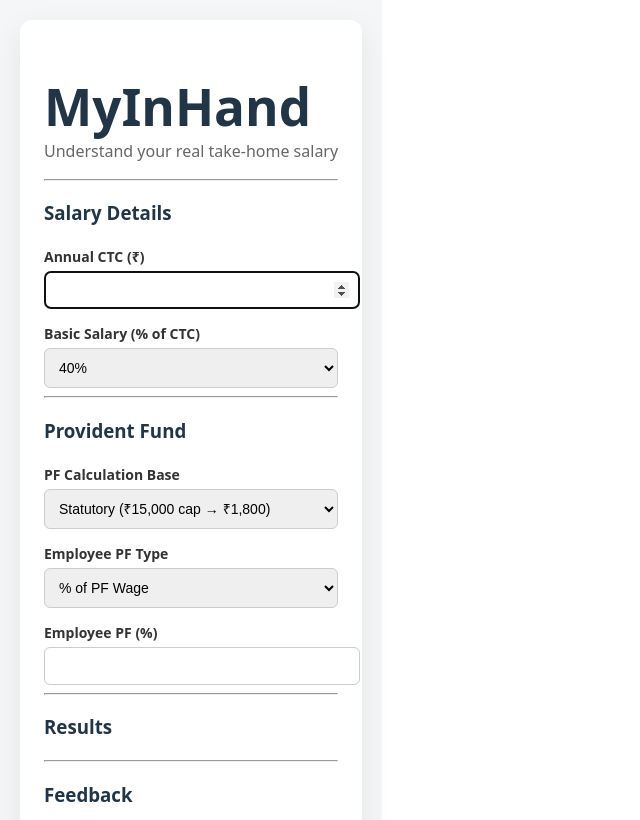
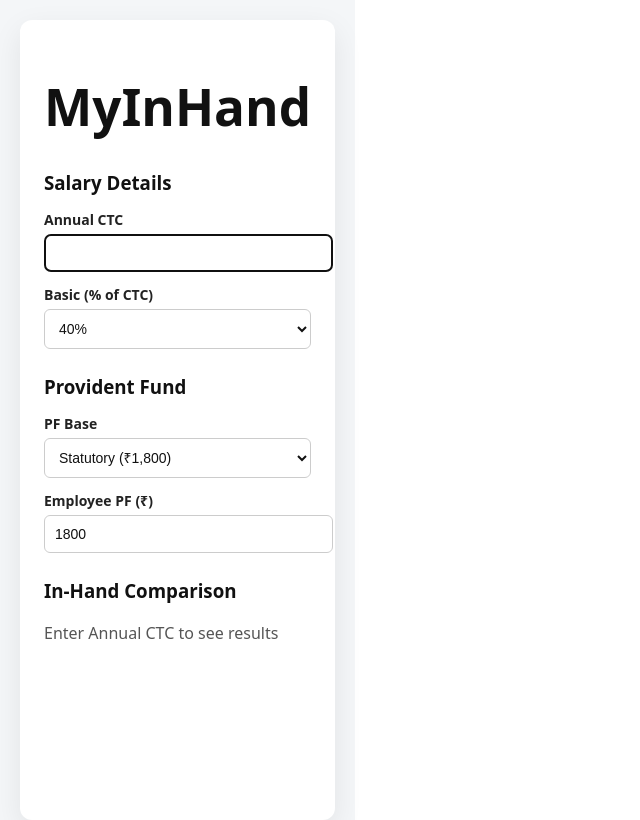
Before and after one commit to nishant-6585/myinhand-web, a React (Vite) app: page / in a window 1280 px wide. Shown: the top 820 px of the page, without its empty margins (0-640 px from the left). Built offline with nearby package versions, Linux system fonts and the light colour scheme.

Commit message:
Refactor salary calculation logic to include tax regime and improve PF handling

```diff
--- a/src/App.tsx
+++ b/src/App.tsx
@@ -2,265 +2,223 @@
 import { calculateSalary } from "./salaryCalculator";
 import type { PfBase, PfType } from "./salaryCalculator";
 
-function App() {
+export default function App() {
   const [ctc, setCtc] = useState("");
   const [basicPercent, setBasicPercent] = useState("40");
+  const [pfBase, setPfBase] = useState<PfBase>("STATUTORY");
+  const [pfType, setPfType] = useState<PfType>("FIXED");
+  const [pfValue, setPfValue] = useState("1800");
 
-  const [pfBase, setPfBase] = useState<PfBase>("STATUTORY");
-  const [pfType, setPfType] = useState<PfType>("PERCENTAGE");
-  const [pfValue, setPfValue] = useState("");
+  const ctcRef = useRef<HTMLInputElement>(null);
 
-  const [comment, setComment] = useState("");
-  const [submitted, setSubmitted] = useState(false);
-
-  // Refs
-  const ctcRef = useRef<HTMLInputElement>(null);
-  const basicRef = useRef<HTMLSelectElement>(null);
-  const pfBaseRef = useRef<HTMLSelectElement>(null);
-  const pfTypeRef = useRef<HTMLSelectElement>(null);
-  const pfValueRef = useRef<HTMLInputElement>(null);
-  const feedbackRef = useRef<HTMLTextAreaElement>(null);
-
-  // Auto-focus Annual CTC
   useEffect(() => {
     ctcRef.current?.focus();
     ctcRef.current?.select();
   }, []);
 
-  const result = calculateSalary({
+  useEffect(() => {
+    if (pfBase === "STATUTORY") {
+      setPfType("FIXED");
+      setPfValue("1800");
+    } else {
+      setPfType("PERCENTAGE");
+      setPfValue("12");
+    }
+  }, [pfBase]);
+
+  const hasCtc = Number(ctc) > 0;
+
+  const commonInput = {
     annualCtc: Number(ctc),
     basicPercent: Number(basicPercent),
     pfBase,
     pfType,
     pfValue: Number(pfValue),
-  });
-
-  const handleSubmitFeedback = () => {
-    if (!comment.trim()) return;
-    setSubmitted(true);
-    setComment("");
   };
 
+  const oldResult = hasCtc
+    ? calculateSalary({ ...commonInput, taxRegime: "OLD" })
+    : null;
+
+  const newResult = hasCtc
+    ? calculateSalary({ ...commonInput, taxRegime: "NEW" })
+    : null;
+
+  const better =
+    oldResult && newResult
+      ? oldResult.monthlyInHand > newResult.monthlyInHand
+        ? "OLD"
+        : "NEW"
+      : null;
+
   return (
-    <div style={pageStyle}>
-      <div style={cardStyle}>
-        <h1 style={{ marginBottom: 4 }}>MyInHand</h1>
-        <p style={{ color: "#666", marginTop: 0 }}>
-          Understand your real take-home salary
-        </p>
+    <div style={page}>
+      <div style={card}>
+        <h1 style={title}>MyInHand</h1>
 
-        <hr />
+        {/* Salary */}
+        <section>
+          <h3 style={sectionTitle}>Salary Details</h3>
 
-        <h3>Salary Details</h3>
-
-        <div style={fieldStyle}>
-          <div style={labelStyle}>Annual CTC (₹)</div>
+          <div style={label}>Annual CTC</div>
           <input
             ref={ctcRef}
-            type="number"
             value={ctc}
             onChange={(e) => setCtc(e.target.value)}
-            onKeyDown={(e) => {
-              if (e.key === "Enter") basicRef.current?.focus();
-            }}
-            style={inputStyle}
+            style={input}
           />
-        </div>
 
-        <div style={fieldStyle}>
-          <div style={labelStyle}>Basic Salary (% of CTC)</div>
+          <div style={label}>Basic (% of CTC)</div>
           <select
-            ref={basicRef}
             value={basicPercent}
             onChange={(e) => setBasicPercent(e.target.value)}
-            onKeyDown={(e) => {
-              if (e.key === "Enter") pfBaseRef.current?.focus();
-            }}
-            style={selectStyle}
+            style={input}
           >
             {Array.from({ length: 21 }, (_, i) => {
-              const value = 30 + i;
+              const v = 30 + i;
               return (
-                <option key={value} value={value}>
-                  {value}%
+                <option key={v} value={v}>
+                  {v}%
                 </option>
               );
             })}
           </select>
-        </div>
+        </section>
 
-        <hr />
+        {/* PF */}
+        <section>
+          <h3 style={sectionTitle}>Provident Fund</h3>
 
-        <h3>Provident Fund</h3>
-
-        <div style={fieldStyle}>
-          <div style={labelStyle}>PF Calculation Base</div>
+          <div style={label}>PF Base</div>
           <select
-            ref={pfBaseRef}
             value={pfBase}
             onChange={(e) => setPfBase(e.target.value as PfBase)}
-            onKeyDown={(e) => {
-              if (e.key === "Enter") pfTypeRef.current?.focus();
-            }}
-            style={selectStyle}
+            style={input}
           >
-            <option value="STATUTORY">Statutory (₹15,000 cap → ₹1,800)</option>
-            <option value="FULL_BASIC">Full Basic (12% of actual Basic)</option>
+            <option value="STATUTORY">Statutory (₹1,800)</option>
+            <option value="FULL_BASIC">Full Basic (12%)</option>
           </select>
-        </div>
 
-        <div style={fieldStyle}>
-          <div style={labelStyle}>Employee PF Type</div>
-          <select
-            ref={pfTypeRef}
-            value={pfType}
-            onChange={(e) => setPfType(e.target.value as PfType)}
-            onKeyDown={(e) => {
-              if (e.key === "Enter") pfValueRef.current?.focus();
-            }}
-            style={selectStyle}
-          >
-            <option value="PERCENTAGE">% of PF Wage</option>
-            <option value="FIXED">Fixed Monthly Amount</option>
-          </select>
-        </div>
-
-        <div style={fieldStyle}>
-          <div style={labelStyle}>
-            {pfType === "PERCENTAGE"
-              ? "Employee PF (%)"
-              : "Employee PF Amount (₹ / month)"}
+          <div style={label}>
+            {pfType === "FIXED" ? "Employee PF (₹)" : "Employee PF (%)"}
           </div>
           <input
-            ref={pfValueRef}
-            type="number"
             value={pfValue}
             onChange={(e) => setPfValue(e.target.value)}
-            onKeyDown={(e) => {
-              if (e.key === "Enter") feedbackRef.current?.focus();
-            }}
-            style={inputStyle}
+            style={input}
           />
-        </div>
+        </section>
 
-        <hr />
+        {/* Results */}
+        <section>
+          <h3 style={sectionTitle}>In-Hand Comparison</h3>
 
-        <h3>Results</h3>
+          {!hasCtc && <p style={mutedText}>Enter Annual CTC to see results</p>}
 
-        {result.monthlyCtc !== null && (
-          <p>
-            Monthly CTC: <strong>₹ {result.monthlyCtc.toFixed(2)}</strong>
-          </p>
-        )}
+          {hasCtc && oldResult && newResult && (
+            <div style={grid}>
+              <div
+                style={{
+                  ...box,
+                  borderColor: better === "OLD" ? "#2e7d32" : "#ccc",
+                }}
+              >
+                <h4 style={boxTitle}>Old Regime</h4>
+                <p style={text}>
+                  In-Hand: ₹{oldResult.monthlyInHand.toFixed(0)}
+                </p>
+                <p style={text}>Tax: ₹{oldResult.monthlyTax.toFixed(0)}</p>
+              </div>
 
-        {result.monthlyBasic !== null && (
-          <p>
-            Monthly Basic Salary:{" "}
-            <strong>₹ {result.monthlyBasic.toFixed(2)}</strong>
-          </p>
-        )}
-
-        {result.employeePf !== null && (
-          <p>
-            Employee PF: <strong>₹ {result.employeePf.toFixed(2)}</strong>
-          </p>
-        )}
-
-        {result.employerPf !== null && (
-          <p style={{ color: "#777" }}>
-            Employer PF (not part of in-hand):{" "}
-            <strong>₹ {result.employerPf.toFixed(2)}</strong>
-          </p>
-        )}
-
-        {pfBase === "STATUTORY" && result.employeePf !== null && (
-          <p style={{ fontSize: 12, color: "#999" }}>
-            PF calculated on statutory wage cap of ₹15,000
-          </p>
-        )}
-
-        <hr />
-
-        <h3>Feedback</h3>
-
-        <div style={fieldStyle}>
-          <div style={labelStyle}>Your Feedback</div>
-          <textarea
-            ref={feedbackRef}
-            value={comment}
-            onChange={(e) => setComment(e.target.value)}
-            rows={4}
-            placeholder="Tell us what can be improved…"
-            style={{ ...inputStyle, resize: "vertical" }}
-          />
-        </div>
-
-        <button style={buttonStyle} onClick={handleSubmitFeedback}>
-          Submit Feedback
-        </button>
-
-        {submitted && (
-          <p style={{ color: "green", marginTop: 8 }}>
-            Thank you for your feedback 🙏
-          </p>
-        )}
+              <div
+                style={{
+                  ...box,
+                  borderColor: better === "NEW" ? "#2e7d32" : "#ccc",
+                }}
+              >
+                <h4 style={boxTitle}>New Regime</h4>
+                <p style={text}>
+                  In-Hand: ₹{newResult.monthlyInHand.toFixed(0)}
+                </p>
+                <p style={text}>Tax: ₹{newResult.monthlyTax.toFixed(0)}</p>
+              </div>
+            </div>
+          )}
+        </section>
       </div>
     </div>
   );
 }
 
-/* ---------- Styles ---------- */
+/* ---------- styles ---------- */
 
-const pageStyle: React.CSSProperties = {
+const page: React.CSSProperties = {
   minHeight: "100vh",
-  backgroundColor: "#f4f6f8",
-  padding: "20px",
+  background: "#f4f6f8",
+  padding: 20,
   display: "flex",
   justifyContent: "center",
 };
 
-const cardStyle: React.CSSProperties = {
+const card: React.CSSProperties = {
   width: "100%",
-  maxWidth: "720px",
-  backgroundColor: "#fff",
-  borderRadius: "12px",
-  padding: "24px",
+  maxWidth: 760,
+  background: "#ffffff",
+  padding: 24,
+  borderRadius: 12,
   boxShadow: "0 10px 30px rgba(0,0,0,0.08)",
+  color: "#111", // 🔑 FIX: force dark text for ALL children
 };
 
-const fieldStyle: React.CSSProperties = {
-  marginTop: "14px",
+const title: React.CSSProperties = {
+  color: "#111",
 };
 
-const labelStyle: React.CSSProperties = {
-  fontSize: "14px",
-  fontWeight: 600,
-  color: "#333",
-  marginBottom: "4px",
+const sectionTitle: React.CSSProperties = {
+  marginTop: 24,
+  marginBottom: 12,
+  color: "#111",
 };
 
-const inputStyle: React.CSSProperties = {
+const label: React.CSSProperties = {
+  marginTop: 12,
+  marginBottom: 4,
+  fontSize: 14,
+  fontWeight: 600,
+  color: "#222",
+};
+
+const text: React.CSSProperties = {
+  color: "#111",
+};
+
+const mutedText: React.CSSProperties = {
+  color: "#555",
+};
+
+const input: React.CSSProperties = {
   width: "100%",
   padding: "10px",
-  borderRadius: "6px",
+  borderRadius: 6,
   border: "1px solid #ccc",
-  fontSize: "14px",
+  fontSize: 14,
+  color: "#111",
+  background: "#fff",
 };
 
-const selectStyle: React.CSSProperties = {
-  ...inputStyle,
+const grid: React.CSSProperties = {
+  display: "grid",
+  gridTemplateColumns: "1fr 1fr",
+  gap: 16,
 };
 
-const buttonStyle: React.CSSProperties = {
-  marginTop: "12px",
-  padding: "12px 16px",
-  backgroundColor: "#1976d2",
-  color: "#fff",
-  border: "none",
-  borderRadius: "6px",
-  cursor: "pointer",
-  width: "100%",
-  fontSize: "15px",
+const box: React.CSSProperties = {
+  padding: 16,
+  border: "2px solid #ccc",
+  borderRadius: 10,
 };
 
-export default App;
+const boxTitle: React.CSSProperties = {
+  marginBottom: 8,
+  color: "#111",
+};
--- a/src/salaryCalculator.ts
+++ b/src/salaryCalculator.ts
@@ -1,60 +1,101 @@
 export type PfBase = "STATUTORY" | "FULL_BASIC";
 export type PfType = "PERCENTAGE" | "FIXED";
+export type TaxRegime = "OLD" | "NEW";
 
 export interface SalaryInput {
   annualCtc: number;
-  basicPercent: number; // 30–50
+  basicPercent: number;
   pfType: PfType;
   pfValue: number;
   pfBase: PfBase;
+  taxRegime: TaxRegime;
 }
 
 export interface SalaryOutput {
-  monthlyCtc: number | null;
-  monthlyBasic: number | null;
-  employeePf: number | null;
-  employerPf: number | null;
+  monthlyCtc: number;
+  monthlyBasic: number;
+  monthlyHra: number;
+  monthlyGross: number;
+  employeePf: number;
+  employerPf: number;
+  monthlyTax: number;
+  monthlyInHand: number;
 }
 
 export function calculateSalary(input: SalaryInput): SalaryOutput {
-  const { annualCtc, basicPercent, pfType, pfValue, pfBase } = input;
-
-  if (annualCtc <= 0 || basicPercent < 30 || basicPercent > 50) {
-    return {
-      monthlyCtc: null,
-      monthlyBasic: null,
-      employeePf: null,
-      employerPf: null,
-    };
-  }
+  const { annualCtc, basicPercent, pfType, pfValue, pfBase, taxRegime } = input;
 
   const monthlyCtc = annualCtc / 12;
-  const monthlyBasic = (annualCtc * (basicPercent / 100)) / 12;
+  const monthlyBasic = (annualCtc * basicPercent) / 100 / 12;
+  const monthlyHra = monthlyBasic * 0.4;
+  const monthlyGross = monthlyBasic + monthlyHra;
 
-  let employeePf: number | null = null;
-
+  // PF wage
   const pfWage =
     pfBase === "STATUTORY" ? Math.min(monthlyBasic, 15000) : monthlyBasic;
 
   const maxPf = pfWage * 0.12;
 
-  if (pfValue >= 0) {
-    if (pfType === "PERCENTAGE") {
-      const calculated = pfWage * (pfValue / 100);
-      employeePf = Math.min(calculated, maxPf);
-    }
+  let employeePf = 0;
 
-    if (pfType === "FIXED") {
-      employeePf = Math.min(pfValue, maxPf);
-    }
+  if (pfType === "PERCENTAGE") {
+    employeePf = Math.min(pfWage * (pfValue / 100), maxPf);
+  } else {
+    employeePf = Math.min(pfValue, maxPf);
   }
 
   const employerPf = employeePf;
 
+  // ---- TAX ----
+  const standardDeduction = 50000;
+  const taxableIncome = Math.max(annualCtc - standardDeduction, 0);
+
+  let annualTax = 0;
+
+  if (taxRegime === "OLD") {
+    if (taxableIncome > 1000000) {
+      annualTax += (taxableIncome - 1000000) * 0.3;
+      annualTax += 500000 * 0.2;
+      annualTax += 250000 * 0.05;
+    } else if (taxableIncome > 500000) {
+      annualTax += (taxableIncome - 500000) * 0.2;
+      annualTax += 250000 * 0.05;
+    } else if (taxableIncome > 250000) {
+      annualTax += (taxableIncome - 250000) * 0.05;
+    }
+  } else {
+    const slabs = [
+      { limit: 300000, rate: 0.05 },
+      { limit: 300000, rate: 0.1 },
+      { limit: 300000, rate: 0.15 },
+      { limit: 300000, rate: 0.2 },
+      { limit: 300000, rate: 0.25 },
+      { limit: Infinity, rate: 0.3 },
+    ];
+
+    let remaining = taxableIncome - 300000;
+
+    for (const slab of slabs) {
+      if (remaining <= 0) break;
+      const taxable = Math.min(remaining, slab.limit);
+      annualTax += taxable * slab.rate;
+      remaining -= taxable;
+    }
+  }
+
+  annualTax *= 1.04; // cess
+  const monthlyTax = annualTax / 12;
+
+  const monthlyInHand = monthlyGross - employeePf - monthlyTax;
+
   return {
     monthlyCtc,
     monthlyBasic,
+    monthlyHra,
+    monthlyGross,
     employeePf,
     employerPf,
+    monthlyTax,
+    monthlyInHand,
   };
 }
```
